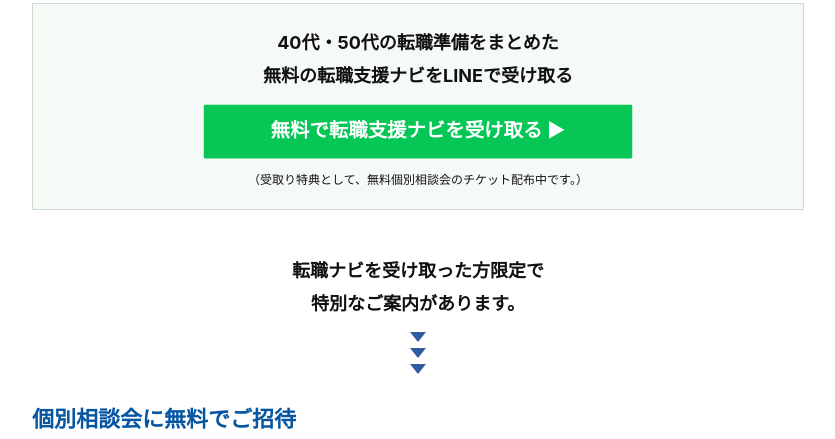
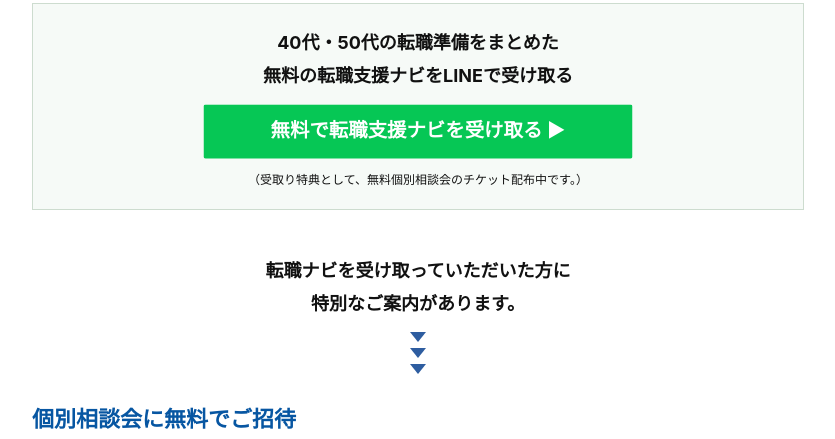
Before and after one commit to Relia-design/lifeshift-navi-logo-preview, a plain HTML site: page index.html in a window 1280 px wide. Shown: the part 3552-3991 px from the top of the page, without its empty margins (76-911 px from the left). Drawn offline with Linux system fonts and the light colour scheme.

Commit message:
Update special invitation introductory copy

```diff
--- a/index.html
+++ b/index.html
@@ -141,7 +141,7 @@
       <p class="cta-benefit">（受取り特典として、無料個別相談会のチケット配布中です。）</p></div>
 
       <p class="section-transition-lead benefit-transition-lead">
-        転職ナビを受け取った方限定で<br>特別なご案内があります。
+        転職ナビを受け取っていただいた方に<br>特別なご案内があります。
       </p>
       <div class="section-transition-arrows benefit-transition-arrows" aria-hidden="true">
         <span></span>
```
